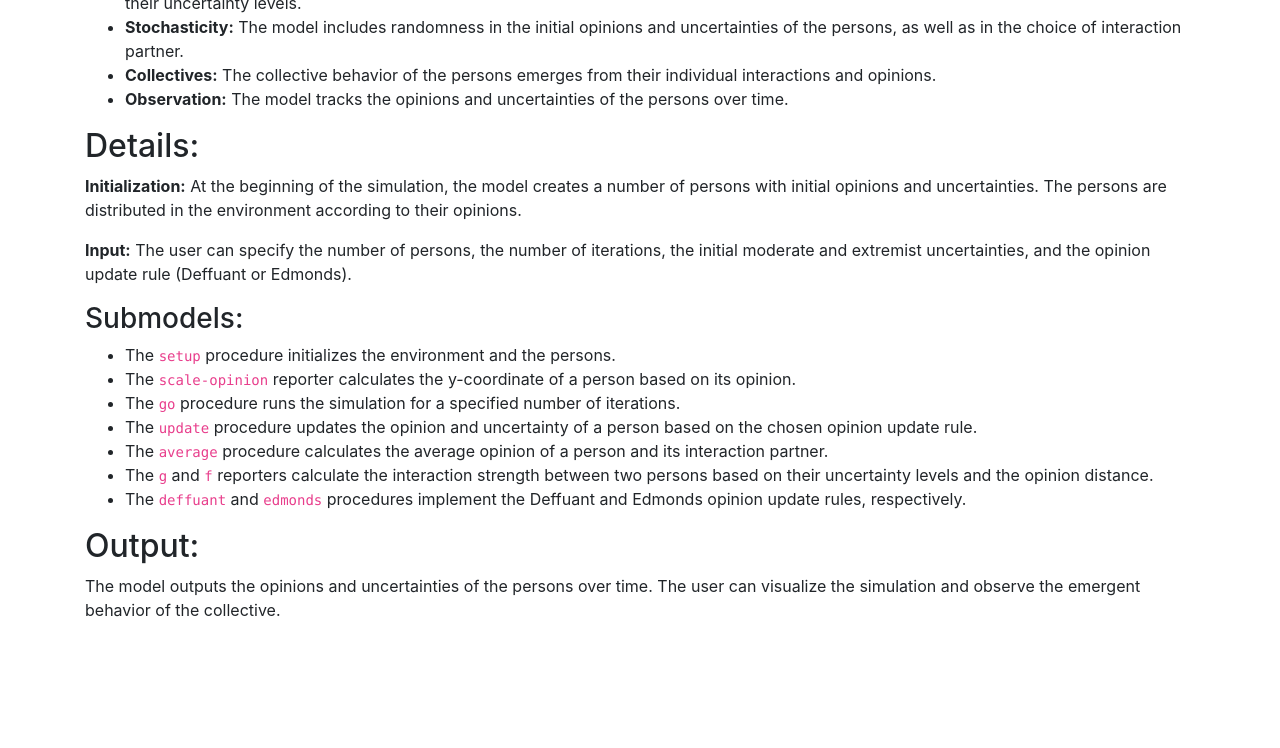
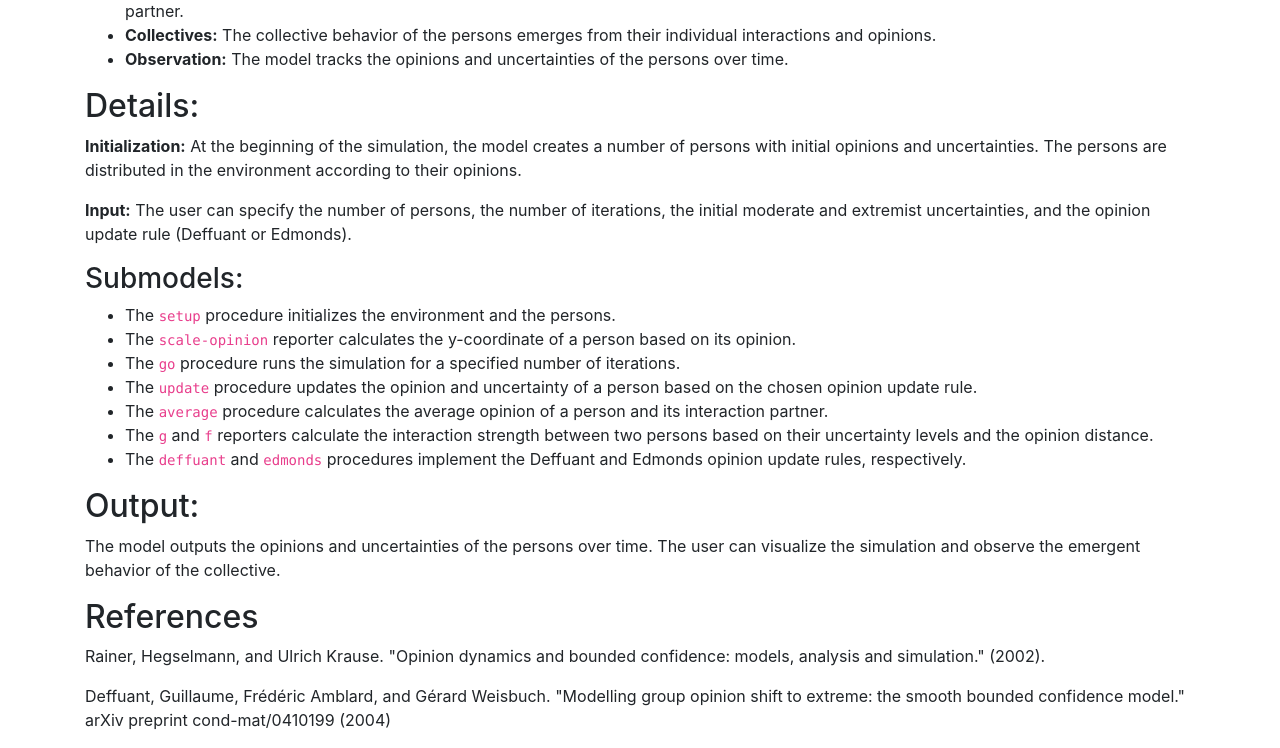
Before and after one commit to ric-colasanti/Opinion-dynamics, a plain HTML site: page index.html in a window 1280 px wide. Shown: the part 647-1395 px from the top of the page. Before the commit the page ends 1285 px from the top, so only its background shows below. Drawn offline with nearby package versions, Linux system fonts and the light colour scheme.

Commit message:
update index html to add references

```diff
--- a/index.html
+++ b/index.html
@@ -37,8 +37,8 @@
    <div class="jumbotron text-center">
       <h1>Opinion dynamics</h1>
       <h3>An agent based model in NetLogo</h3>
-      <p>Rainer, Hegselmann, and Ulrich Krause. "Opinion dynamics and bounded confidence: models, analysis and simulation." (2002).</p>
-    </div>
+
+   </div>
    <div class="container">
    <h2>Overview:</h2>
    <p><strong>Purpose:</strong> The model simulates the opinion dynamics of a group of persons with different levels of
@@ -84,6 +84,9 @@
    <p>The model outputs the opinions and uncertainties of the persons over time. The user can visualize the simulation
       and observe the emergent behavior of the collective.</p>
 
+   <h2>References</h2>
+   <p>Rainer, Hegselmann, and Ulrich Krause. "Opinion dynamics and bounded confidence: models, analysis and simulation." (2002).</p>
+   <p>Deffuant, Guillaume, Frédéric Amblard, and Gérard Weisbuch. "Modelling group opinion shift to extreme: the smooth bounded confidence model." arXiv preprint cond-mat/0410199 (2004)</p>
    </div>
 </body>
 
```
